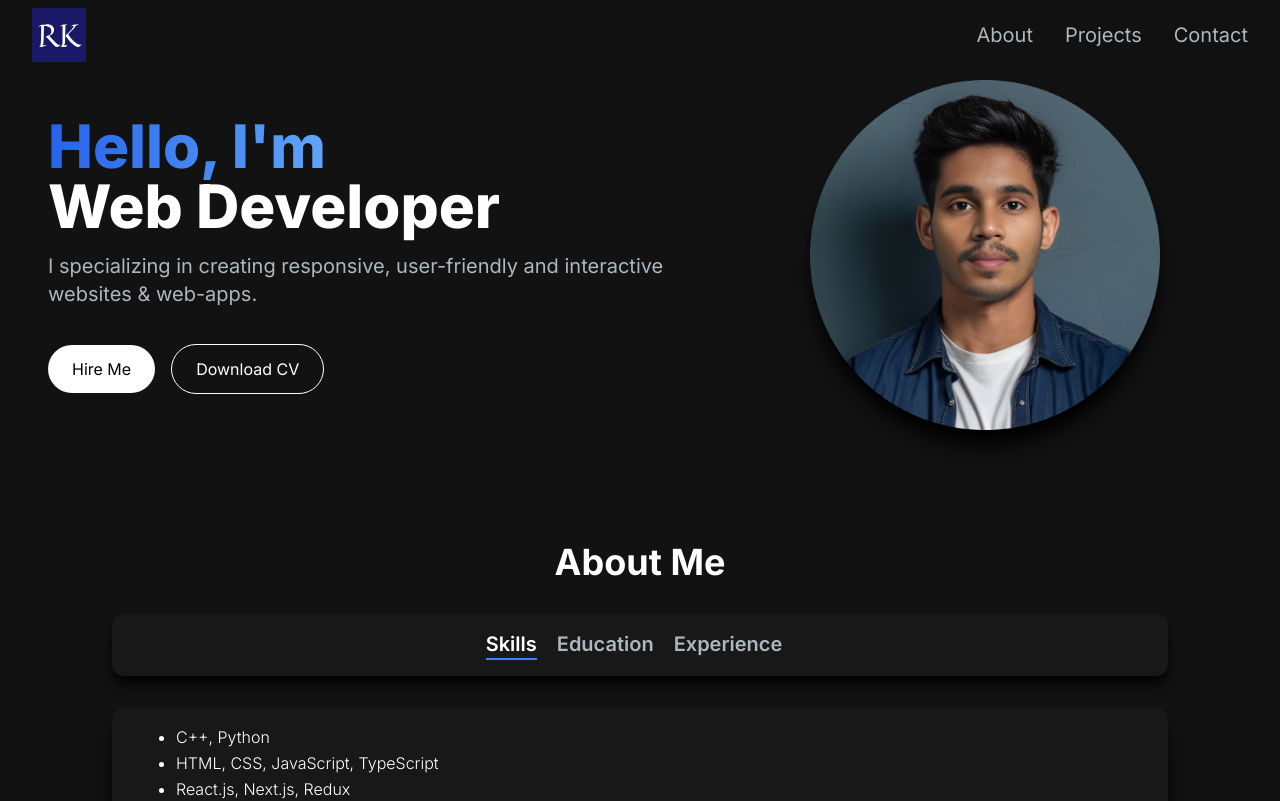
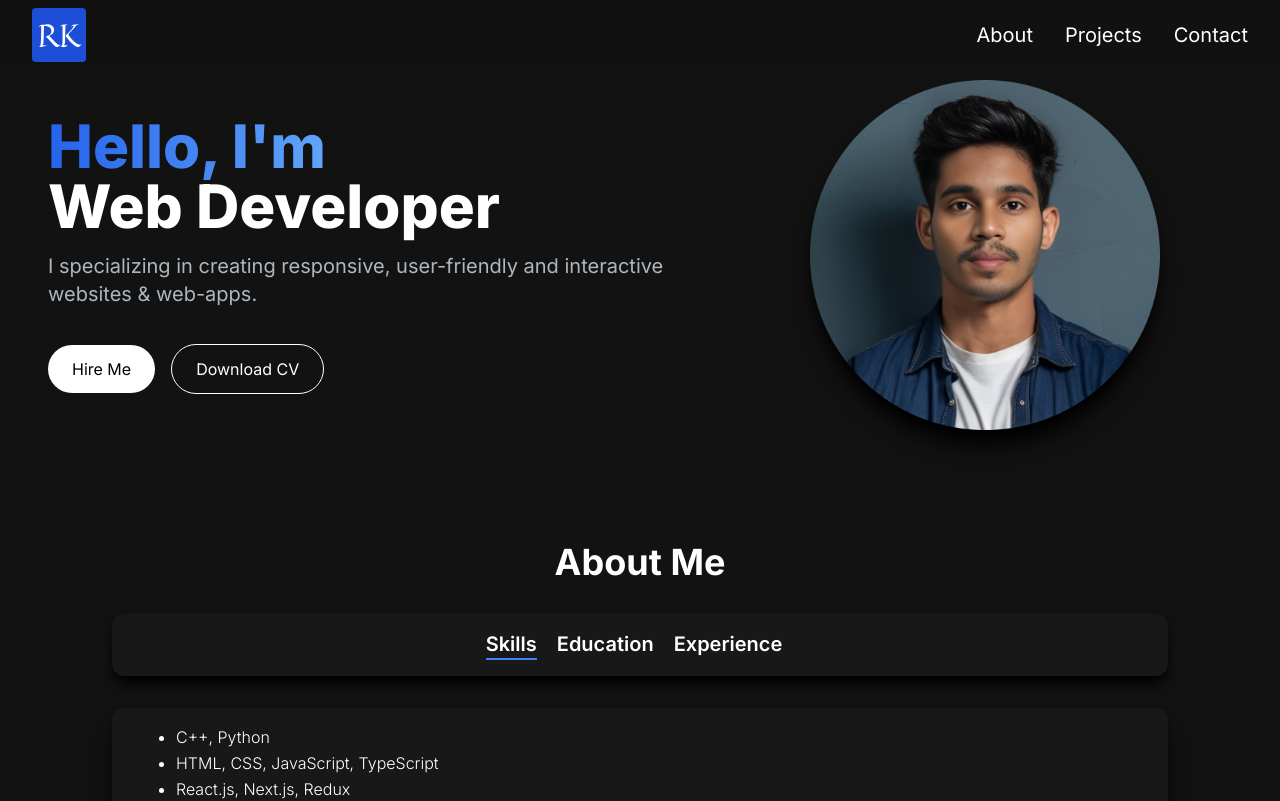
Before and after one commit to RK-41/portfolio3, a Next.js app: page / in a window 1280 px wide. Shown: the top 801 px of the page. Built offline with nearby package versions, Linux system fonts and the light colour scheme.

Commit message:
Minor Styling Changes

```diff
--- a/app/components/Logo.jsx
+++ b/app/components/Logo.jsx
@@ -4,7 +4,14 @@ import Image from 'next/image';
 const Logo = () => {
 	return (
 		<Link href='/' className='text-xl md:text-5xl text-white font-semibold'>
-			<Image src='/images/logo.svg' width={54} height={54} priority alt='' />
+			<Image
+				src='/images/logo.svg'
+				width={54}
+				height={54}
+				priority
+				alt='logo'
+				className='rounded-[4px]'
+			/>
 		</Link>
 	);
 };
--- a/app/components/NavLink.jsx
+++ b/app/components/NavLink.jsx
@@ -4,7 +4,7 @@ const NavLink = ({ href, title }) => {
 	return (
 		<Link
 			href={href}
-			className='block py-2 pl-3 pr-4 text-[#ADB7BE] sm:text-xl rounded md:p-0 hover:text-white'
+			className='block py-2 pl-3 pr-4 text-white sm:text-xl rounded md:p-0 hover:text-blue-500'
 		>
 			{title}
 		</Link>
--- a/app/components/TabButton.jsx
+++ b/app/components/TabButton.jsx
@@ -3,11 +3,11 @@ import React from 'react';
 const TabButton = ({ active, selectTab, children }) => {
 	const buttonClasses = active
 		? 'text-white border-b-2 border-blue-500'
-		: 'text-[#ADB7BE] border-b-2 border-transparent';
+		: 'text-white border-b-2 border-transparent';
 
 	return (
 		<button onClick={selectTab}>
-			<p className={`mr-3 font-semibold hover:text-white ${buttonClasses}`}>
+			<p className={`mr-3 font-semibold hover:text-blue-500 ${buttonClasses}`}>
 				{children}
 			</p>
 		</button>
```
Also changed, not shown: public/images/logo.svg.
